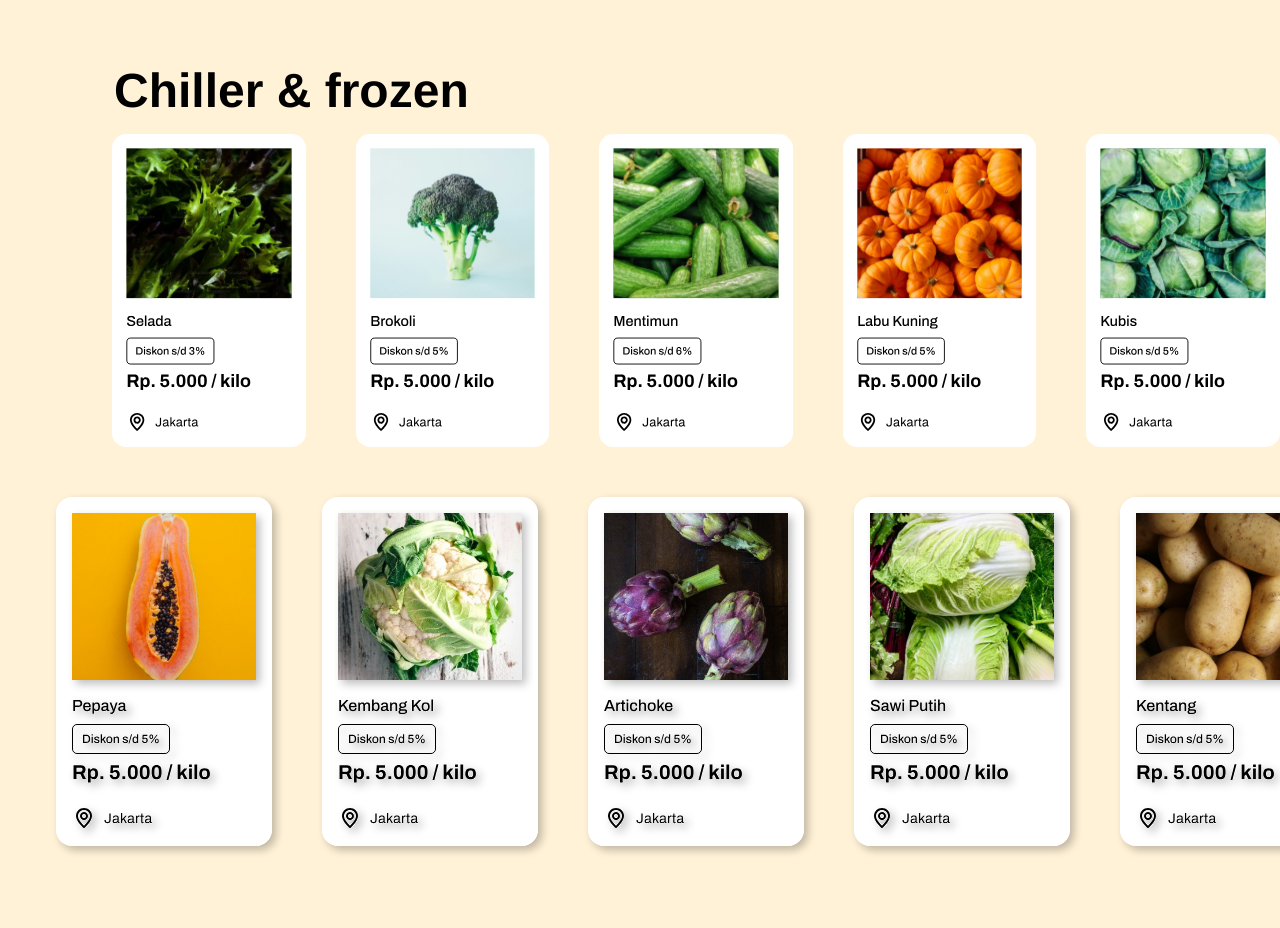
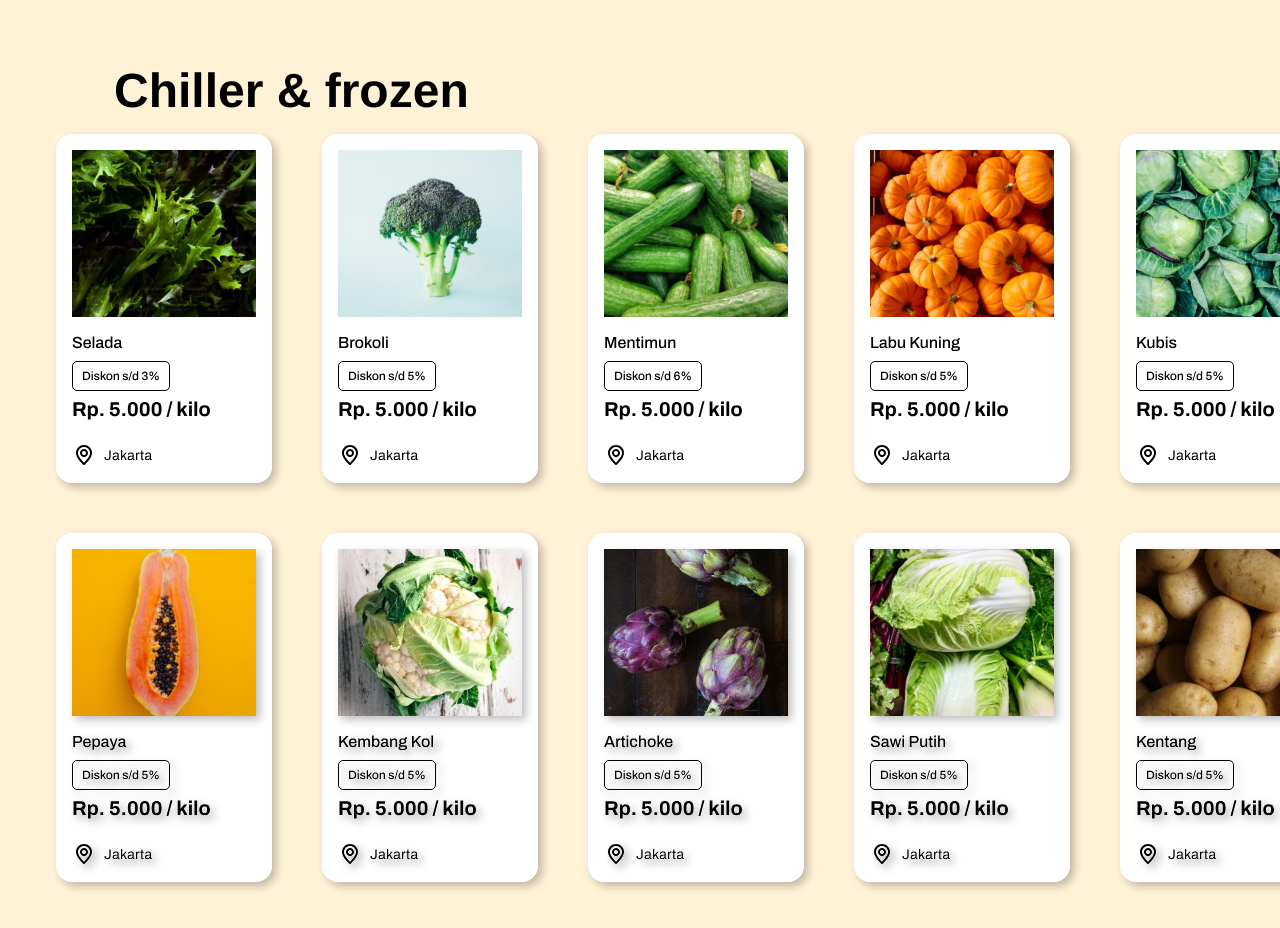
Before and after one commit to salsa51/digitalfood, a React (Vite) app: page /MarketPlace in a window 1280 px wide. Shown: the part 1580-2508 px from the top of the page. Built offline with nearby package versions, Linux system fonts and the light colour scheme.

Commit message:
MarketPlace

```diff
--- a/src/pages/MarketPlace.jsx
+++ b/src/pages/MarketPlace.jsx
@@ -3,31 +3,6 @@ import { Frame } from '../components/Frame';
 import '../styles/market.css';
 
 export const MarketPlace = () => {
-
-  const tahap = [
-    {
-      img: "/public/selada.svg",
-    },
-    {
-      img: "/public/brokoli.svg",
-
-    },
-    {
-      img: "/public/mentimun.svg",
-
-    },
-    {
-      img: "/public/labu.svg",
-
-    },
-    {
-      img: "/public/kubis.svg",
-    },
-  ];
-
-
-
-
   return (
     <div className="market-place-semua">
       <div className="div-8">
@@ -112,12 +87,28 @@ export const MarketPlace = () => {
         <div className="chiller-frozen">Chiller &amp; frozen</div>
           <div className="frame-23">
           <div className="frame-24">
-          {tahap.map((item, index) => (
-            <div>
-              <img src={item.img} />
-
+            <div className="frame-25">
+              <Frame
+                className="frame-557"
+                src="selada.svg"
+              />
+              <Frame
+                className="frame-557"
+                src="brokoli.svg"
+              />
+              <Frame
+                className="frame-557"
+                src="mentimun.svg"
+              />
+              <Frame
+                className="frame-557"
+                src="labu.svg"
+              />
+              <Frame
+                className="frame-557"
+                src="kubis.svg"
+              />
             </div>
-          ))}
             </div>
 
             <div className="frame-26">
```
